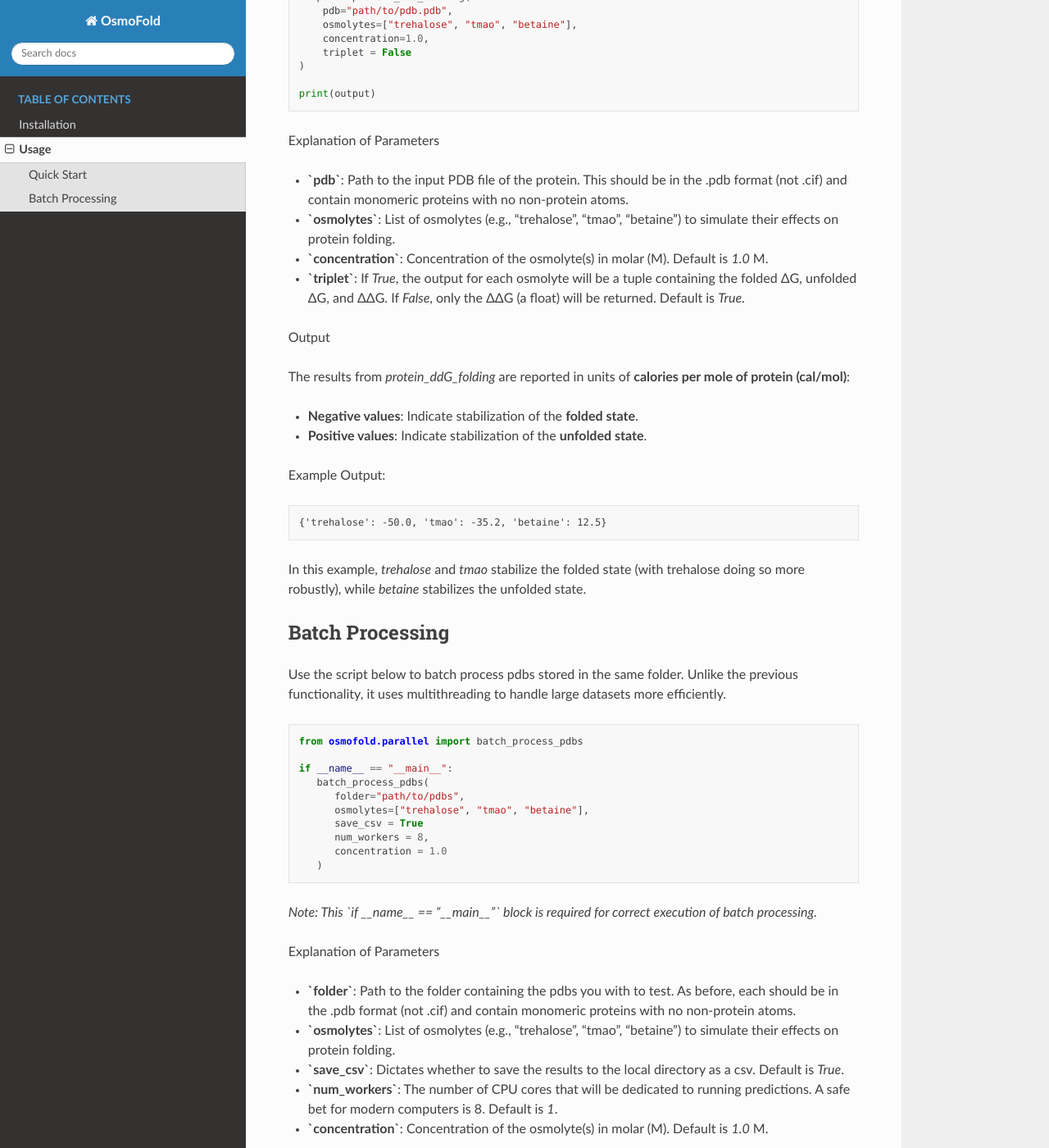
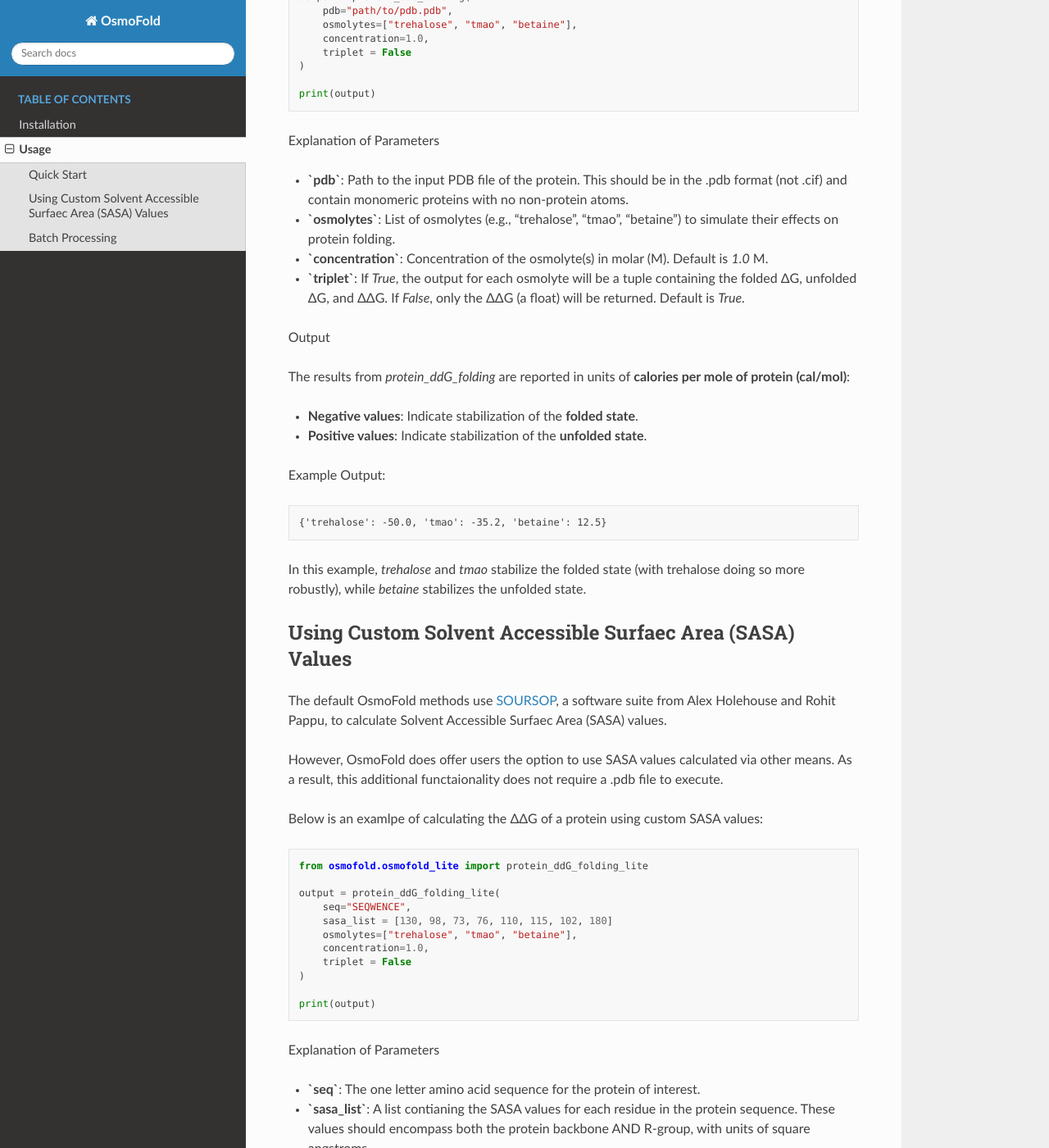
Before and after one commit to vnchlsn/OsmoFold, a Sphinx documentation site: the page built from docs/usage.rst, in a window 1280 px wide and 1400 px high, scrolled down 466 px. Shown: the whole window at 82% size. Built offline with Sphinx 7.4.7 and the Read the Docs theme 3.1.0, drawn with Linux system fonts in a browser that asks for light colours; some of the changed text lies outside the part shown.

Commit message:
Minor update to documentation

```diff
--- a/docs/usage.rst
+++ b/docs/usage.rst
@@ -28,6 +28,52 @@ Use the script below to calculate the ΔΔG of osmolyte-induced protein folding
 Explanation of Parameters
 
 - **`pdb`**: Path to the input PDB file of the protein. This should be in the .pdb format (not .cif) and contain monomeric proteins with no non-protein atoms.
+- **`osmolytes`**: List of osmolytes (e.g., "trehalose", "tmao", "betaine") to simulate their effects on protein folding.
+- **`concentration`**: Concentration of the osmolyte(s) in molar (M). Default is `1.0` M.
+- **`triplet`**: If `True`, the output for each osmolyte will be a tuple containing the folded ΔG, unfolded ΔG, and ΔΔG. If `False`, only the ΔΔG (a float) will be returned. Default is `True`.
+
+Output
+
+The results from `protein_ddG_folding` are reported in units of **calories per mole of protein (cal/mol)**:
+
+- **Negative values**: Indicate stabilization of the **folded state**.
+- **Positive values**: Indicate stabilization of the **unfolded state**.
+
+Example Output:
+
+.. code-block:: text
+
+   {'trehalose': -50.0, 'tmao': -35.2, 'betaine': 12.5}
+
+In this example, `trehalose` and `tmao` stabilize the folded state (with trehalose doing so more robustly), while `betaine` stabilizes the unfolded state.
+
+Using Custom Solvent Accessible Surfaec Area (SASA) Values
+------------------------
+
+The default OsmoFold methods use `SOURSOP <https://github.com/holehouse-lab/soursop>`_, a software suite from Alex Holehouse and Rohit Pappu, to calculate Solvent Accessible Surfaec Area (SASA) values.
+
+However, OsmoFold does offer users the option to use SASA values calculated via other means. As a result, this additional functaionality does not require a .pdb file to execute.
+
+Below is an examlpe of calculating the ΔΔG of a protein using custom SASA values:
+
+.. code-block:: python
+
+   from osmofold.osmofold_lite import protein_ddG_folding_lite
+
+   output = protein_ddG_folding_lite(
+       seq="SEQWENCE",
+       sasa_list = [130, 98, 73, 76, 110, 115, 102, 180]
+       osmolytes=["trehalose", "tmao", "betaine"],
+       concentration=1.0,
+       triplet = False
+   )
+
+   print(output)
+
+Explanation of Parameters
+
+- **`seq`**: The one letter amino acid sequence for the protein of interest.
+- **`sasa_list`**: A list contianing the SASA values for each residue in the protein sequence. These values should encompass both the protein backbone AND R-group, with units of square angstroms.
 - **`osmolytes`**: List of osmolytes (e.g., "trehalose", "tmao", "betaine") to simulate their effects on protein folding.
 - **`concentration`**: Concentration of the osmolyte(s) in molar (M). Default is `1.0` M.
 - **`triplet`**: If `True`, the output for each osmolyte will be a tuple containing the folded ΔG, unfolded ΔG, and ΔΔG. If `False`, only the ΔΔG (a float) will be returned. Default is `True`.
```
